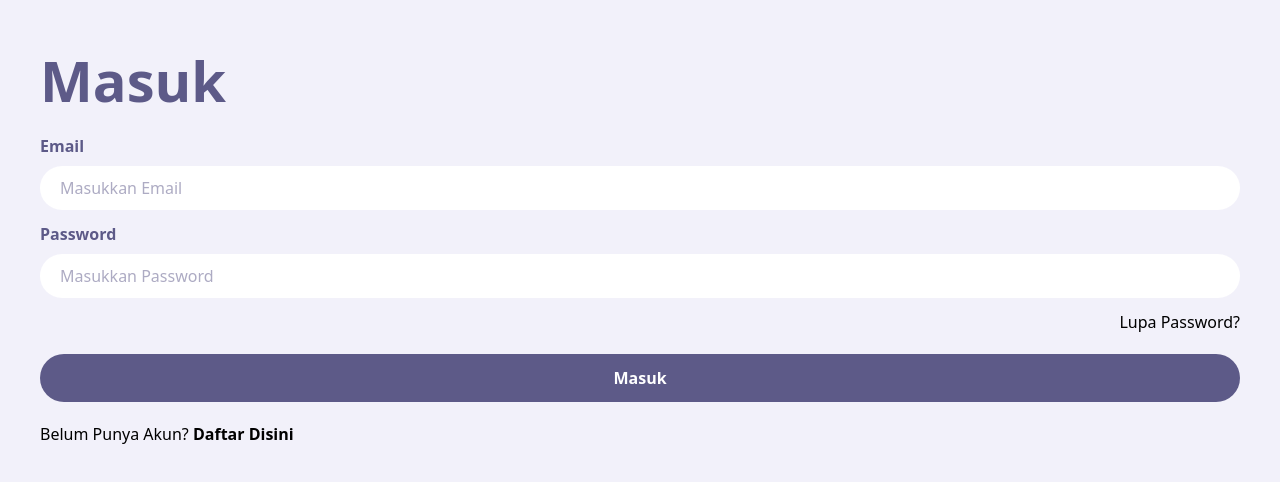
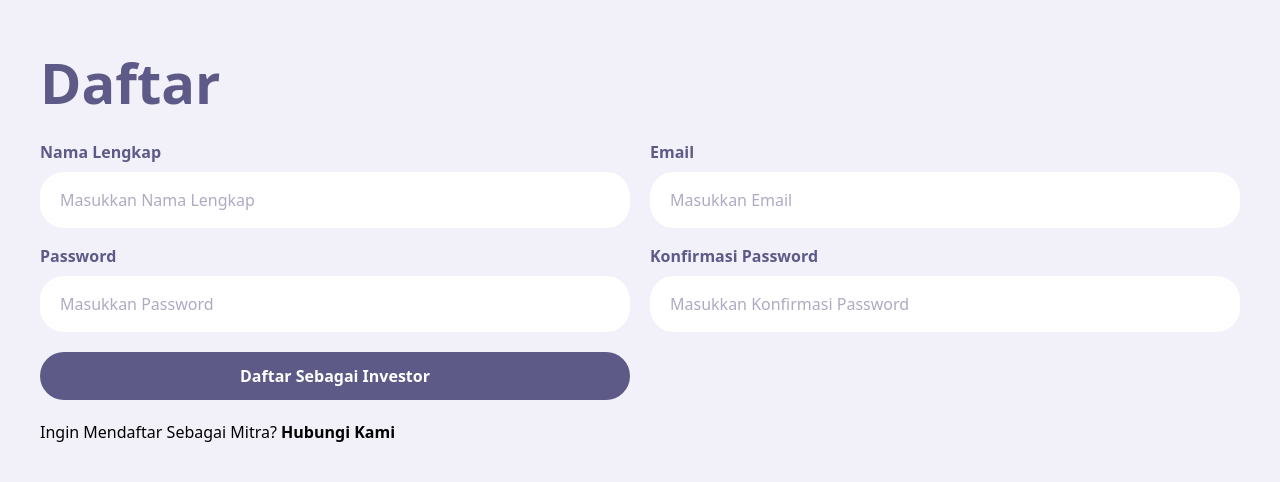
Before and after one commit to muhadhilr/Adidaya, a React (Vite) app: page / in a window 1280 px wide. Shown: the part 158-640 px from the top of the page. Built offline with nearby package versions, Linux system fonts and the light colour scheme.

Commit message:
feat: Create register form

```diff
--- a/src/App.jsx
+++ b/src/App.jsx
@@ -1,10 +1,11 @@
 import LoginPage from "./pages/LoginPage"
+import RegisterPage from "./pages/RegisterPage"
 
 function App() {
 
   return (
     <>
-    <LoginPage />
+    <RegisterPage />
     </>
   )
 }
--- a/src/components/Input.jsx
+++ b/src/components/Input.jsx
@@ -1,12 +1,12 @@
 const Input = ({ children, placeholder, type, onChange = () => {} }) => {
   return (
-    <div className="my-3">
+    <div className="my-4">
       <label htmlFor={children} className="text-purple font-bold">
         {children}
       </label>
       <input
         type={type}
-        className="bg-white w-full rounded-3xl p-2.5 pl-5 focus:outline-none placeholder-purple-ph mt-2"
+        className="bg-white w-full rounded-3xl p-4 pl-5 focus:outline-none placeholder-purple-ph mt-2"
         placeholder={placeholder}
         id={children}
         onChange={onChange}
--- a/src/layouts/Login.jsx
+++ b/src/layouts/Login.jsx
@@ -6,6 +6,7 @@ const Login = () => {
   return (
     <div className="bg-purple-bg flex flex-col justify-center h-screen p-10">
       <h1 className="text-h1 text-purple font-bold">Masuk</h1>
+      <form action="">
         <div>
           <Input type={"email"} placeholder={"Masukkan Email"}>
             Email
@@ -22,9 +23,13 @@ const Login = () => {
         </div>
         <div>
           <p>
-          Belum Punya Akun? <a href="" className="font-bold">Daftar Disini</a>
+            Belum Punya Akun?{" "}
+            <a href="" className="font-bold">
+              Daftar Disini
+            </a>
           </p>
         </div>
+      </form>
     </div>
   );
 };
--- /dev/null
+++ b/src/layouts/Register.jsx
@@ -0,0 +1,42 @@
+import React from "react";
+import Input from "../components/Input";
+import Button from "../components/Button";
+
+const Login = () => {
+  return (
+    <div className="bg-purple-bg flex flex-col justify-center h-screen p-10">
+      <h1 className="text-h1 text-purple font-bold">Daftar</h1>
+      <form action="">
+        <div className="flex w-full">
+          <div className="w-full mr-5">
+            <Input placeholder={"Masukkan Nama Lengkap"} type={"text"}>
+              Nama Lengkap
+            </Input>
+            <Input placeholder={"Masukkan Password"} type={"password"}>
+              Password
+            </Input>
+            <div className="my-5">
+              <Button type={"submit"}>Daftar Sebagai Investor</Button>
+            </div>
+          </div>
+          <div className="w-full">
+            <Input placeholder={"Masukkan Email"} type={"email"}>
+              Email
+            </Input>
+            <Input
+              placeholder={"Masukkan Konfirmasi Password"}
+              type={"password"}
+            >
+              Konfirmasi Password
+            </Input>
+          </div>
+        </div>
+      </form>
+      <div>
+        <p>Ingin Mendaftar Sebagai Mitra? <a href="" className="font-bold">Hubungi Kami</a></p>
+      </div>
+    </div>
+  );
+};
+
+export default Login;
--- /dev/null
+++ b/src/pages/RegisterPage.jsx
@@ -0,0 +1,10 @@
+import React from 'react'
+import Register from '../layouts/Register'
+
+const RegisterPage = () => {
+  return(
+    <Register />
+  )
+}
+
+export default RegisterPage
```
Lines whose indentation alone changed are shown as unchanged.
